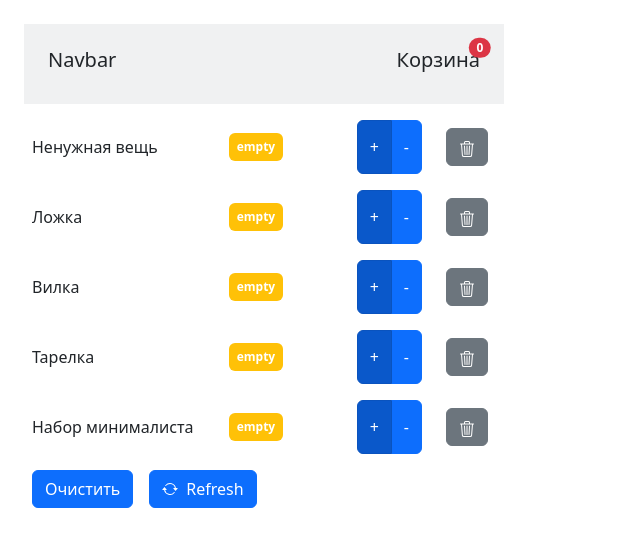
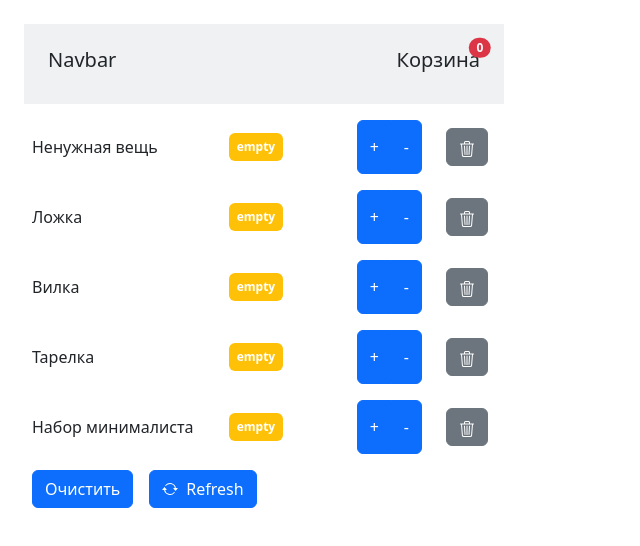
Before and after one commit to JustinaSokolova/React-ShoppingCart, a React (Create React App) app: page / in a window 1280 px wide. Shown: the top 546 px of the page, without its empty margins (0-640 px from the left). Built offline with nearby package versions, Linux system fonts and the light colour scheme.

Commit message:
fix: buttons styles

```diff
--- a/src/components/buttonDelete.jsx
+++ b/src/components/buttonDelete.jsx
@@ -7,7 +7,7 @@ const ButtonDelete = (props) => {
     }
 
     return <>
-        <button className="btn btn-primary btn-m m-2 d-flex align-items-center justify-content-center" onClick={handleDelete}>
+        <button className="btn btn-primary btn-m m-2 d-flex" onClick={handleDelete}>
             Очистить</button>
     </>
 }
--- a/src/components/counter.jsx
+++ b/src/components/counter.jsx
@@ -20,7 +20,7 @@ const Counter = (props) => {
                 <p className={getBadgeClasses() + " align-self-center"}>{formatValue()}</p>
             </div>
             <div className="btn-group m-2">
-                <button className="btn btn-primary active" aria-current="page" onClick={()=>props.onIncrement(props.id)}>+</button>
+                <button className="btn btn-primary" aria-current="page" onClick={()=>props.onIncrement(props.id)}>+</button>
                 <button className="btn btn-primary" onClick={()=>props.onDecrement(props.id)}>-</button>
             </div>
             <div className="align-self-center m-2">
```
